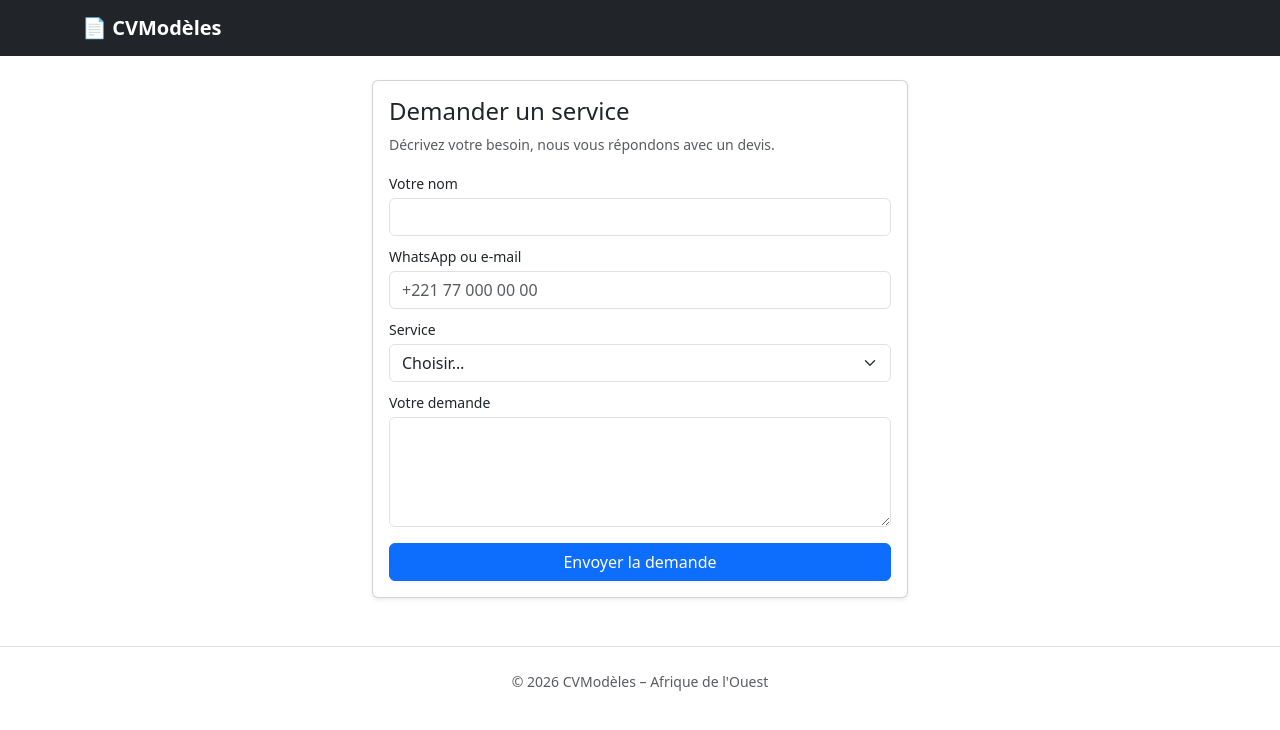
After one commit to papis301/docfacile, a PHP site: page /contact.php in a window 1280 px wide. The commit adds this page. Shown: the top 730 px of the page. Run offline with PHP 8.4, Linux system fonts and the light colour scheme.

Commit message:
Ajout du formulaire de contact

```diff
--- a/config.php
+++ b/config.php
@@ -2,13 +2,13 @@
 const DB_HOST = 'localhost';
 const DB_NAME = 'cvmodeles';
 const DB_USER = 'root';
-const DB_PASS = '';
+const DB_PASS = 'root';
 const SITE_NAME = 'CVModèles';
 const SITE_URL = 'https://www.votre-domaine.com'; // sans slash final
 const PRICE = '500 FCFA';
 const FREE_MODE = true; // true = les 15 modèles sont gratuits ; false = les modèles premium demandent un code
 const WHATSAPP = '221770000000'; // votre numéro, format international sans +
-const ADMIN_PASSWORD = 'changez-moi'; // CHANGEZ ce mot de passe avant la mise en ligne
+const ADMIN_PASSWORD_HASH = '$2y$10$p30H7wO1y9Cx16IKU7iLL.osM2lMW9oW6IqOA8D0B3ggvsAphnb8q';
 const CONVERTER_ENABLED = false; // true = affiche et active le convertisseur PDF → Word
 const PYTHON_BIN = 'python3';   // chemin de Python (avec pdf2docx installé)
 const MAX_MB = 5;               // taille maximale du PDF
--- /dev/null
+++ b/contact.php
@@ -0,0 +1,53 @@
+<?php require 'config.php';
+session_start();
+$services = require 'services.php';
+if (empty($_SESSION['csrf'])) $_SESSION['csrf'] = bin2hex(random_bytes(16));
+$sel = isset($services[$_GET['service'] ?? '']) ? $_GET['service'] : '';
+$err = ''; $wa = ''; $v = ['nom'=>'', 'contact'=>'', 'service'=>$sel, 'message'=>''];
+
+if ($_SERVER['REQUEST_METHOD'] === 'POST') {
+    foreach ($v as $k => $_) $v[$k] = trim((string)($_POST[$k] ?? ''));
+    $ip = $_SERVER['REMOTE_ADDR'] ?? '0';
+    $q = db()->prepare('SELECT COUNT(*) FROM demandes WHERE ip=? AND created_at > NOW() - INTERVAL 1 HOUR');
+    $q->execute([$ip]);
+    if (!hash_equals($_SESSION['csrf'], $_POST['csrf'] ?? '')) $err = 'Session expirée, rechargez la page.';
+    elseif (!empty($_POST['site'])) $err = 'Demande refusée.'; // champ piège pour les robots
+    elseif ((int)$q->fetchColumn() >= 3) $err = 'Trop de demandes envoyées. Réessayez plus tard.';
+    elseif (mb_strlen($v['nom']) < 2 || mb_strlen($v['nom']) > 80) $err = 'Indiquez votre nom.';
+    elseif (mb_strlen($v['contact']) < 6 || mb_strlen($v['contact']) > 60) $err = 'Indiquez un numéro WhatsApp ou un e-mail valide.';
+    elseif (!isset($services[$v['service']])) $err = 'Choisissez un service.';
+    elseif (mb_strlen($v['message']) < 5 || mb_strlen($v['message']) > 1000) $err = 'Décrivez votre besoin (5 à 1000 caractères).';
+    else {
+        db()->prepare('INSERT INTO demandes (nom,contact,service,message,ip) VALUES (?,?,?,?,?)')
+            ->execute([$v['nom'], $v['contact'], $services[$v['service']][0], $v['message'], $ip]);
+        $txt = "Bonjour, je suis {$v['nom']}. Service : {$services[$v['service']][0]}. {$v['message']}";
+        $wa = 'https://wa.me/'.WHATSAPP.'?text='.rawurlencode($txt);
+    }
+}
+head('Demander un service'); ?>
+<main class="container mt-4" style="max-width:560px">
+<div class="card shadow-sm"><div class="card-body">
+<?php if ($wa): ?>
+<h1 class="h5">Demande enregistrée ✔</h1>
+<p>Merci ! Nous vous répondrons rapidement. Pour aller plus vite, envoyez aussi votre demande sur WhatsApp :</p>
+<a class="btn btn-success w-100 mb-2" href="<?= e($wa) ?>">💬 Envoyer sur WhatsApp</a>
+<a class="btn btn-link w-100" href="index.php">← Retour à l'accueil</a>
+<?php else: ?>
+<h1 class="h4">Demander un service</h1>
+<p class="text-muted small">Décrivez votre besoin, nous vous répondons avec un devis.</p>
+<?php if ($err): ?><div class="alert alert-danger py-2"><?= e($err) ?></div><?php endif; ?>
+<form method="post"><input type="hidden" name="csrf" value="<?= $_SESSION['csrf'] ?>">
+<input type="text" name="site" class="d-none" tabindex="-1" autocomplete="off">
+<label class="form-label small mb-1">Votre nom</label>
+<input name="nom" class="form-control mb-2" value="<?= e($v['nom']) ?>" required maxlength="80">
+<label class="form-label small mb-1">WhatsApp ou e-mail</label>
+<input name="contact" class="form-control mb-2" value="<?= e($v['contact']) ?>" required maxlength="60" placeholder="+221 77 000 00 00">
+<label class="form-label small mb-1">Service</label>
+<select name="service" class="form-select mb-2" required><option value="">Choisir…</option>
+<?php foreach ($services as $s => $sv): ?><option value="<?= e($s) ?>" <?= $v['service'] === $s ? 'selected' : '' ?>><?= e($sv[0]) ?></option><?php endforeach; ?></select>
+<label class="form-label small mb-1">Votre demande</label>
+<textarea name="message" rows="4" class="form-control mb-3" required maxlength="1000"><?= e($v['message']) ?></textarea>
+<button class="btn btn-primary w-100">Envoyer la demande</button></form>
+<?php endif; ?>
+</div></div></main>
+<?php foot();
--- /dev/null
+++ b/services.php
@@ -0,0 +1,9 @@
+<?php
+// slug => [nom, description, icône] — modifiez librement cette liste
+return [
+ 'redaction-cv'      => ['Rédaction de CV', 'Votre CV professionnel rédigé à partir de votre parcours.', '✍️'],
+ 'lettre-motivation' => ['Lettre de motivation', 'Une lettre personnalisée pour le poste visé.', '📩'],
+ 'relecture-cv'      => ['Relecture de CV', 'Correction et amélioration de votre CV existant.', '🔍'],
+ 'conversion-pdf'    => ['PDF vers Word', 'Nous convertissons votre PDF en document Word modifiable.', '🔄'],
+ 'autre'             => ['Autre demande', 'Un besoin particulier ? Expliquez-le-nous.', '💬'],
+];
```
Also changed, not shown: admin.php (+12 -1 lines), diagnostic.php (added, +21 -0 lines), index.php (+13 -5 lines), .htaccess.
